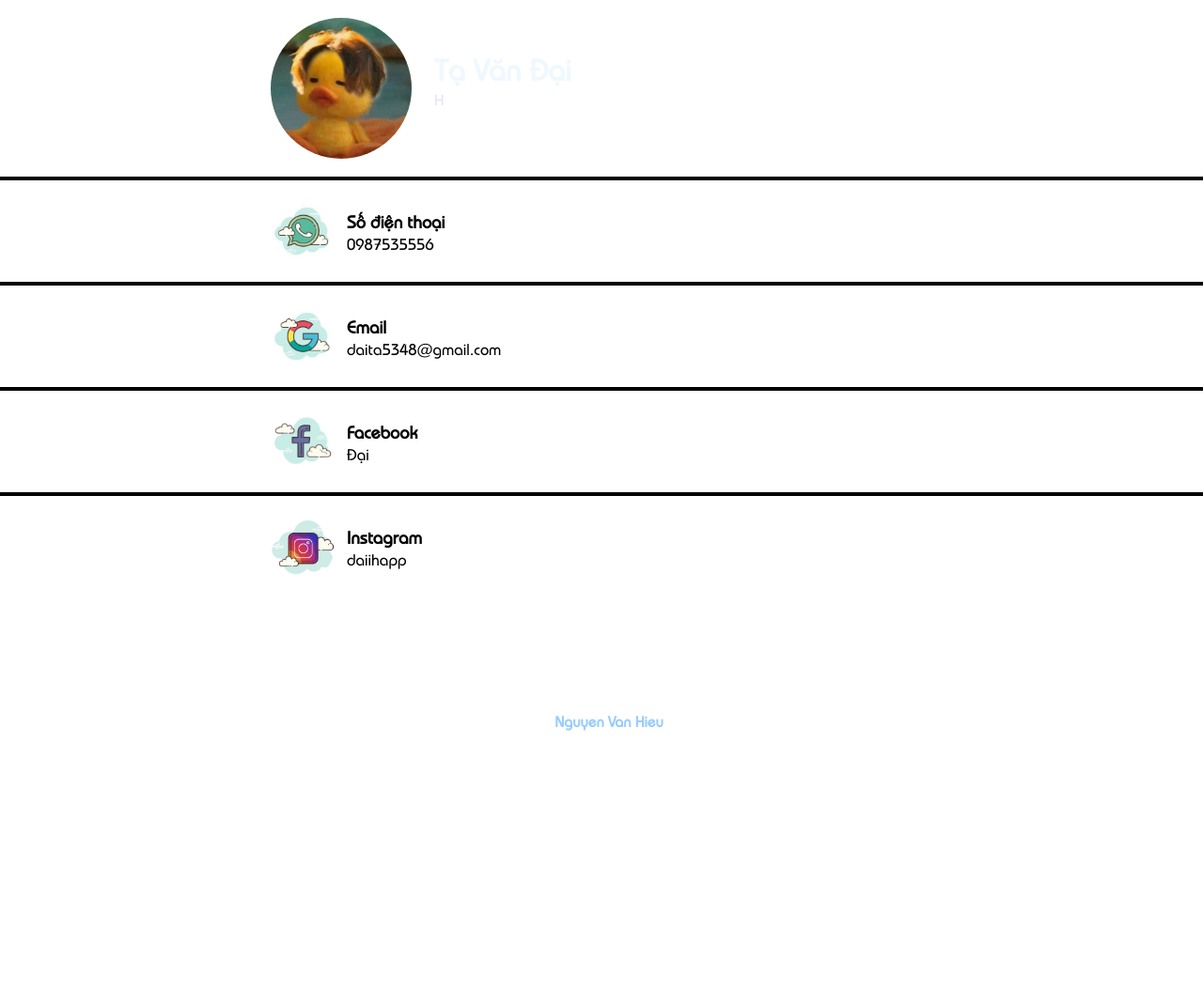
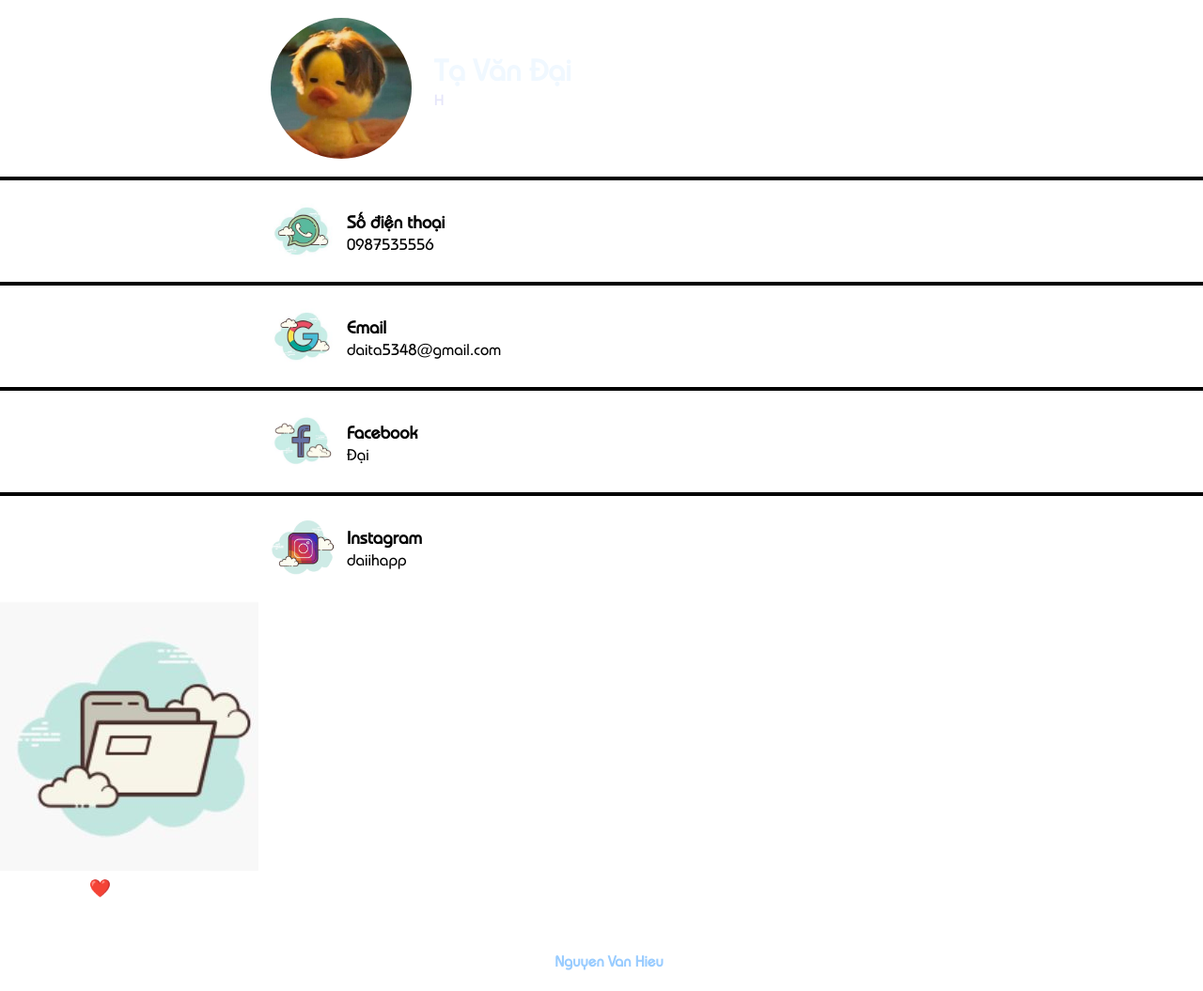
Before and after one commit to daita5348/bio-vandai, a plain HTML site: page index.html in a window 1280 px wide. Shown: the whole page at 94% size. Before the commit the page ends 800 px from the top, so only its background shows below. Drawn offline with Linux system fonts and the light colour scheme; a script that the page names is missing.

Commit message:
Update index.html

```diff
--- a/index.html
+++ b/index.html
@@ -87,6 +87,12 @@
                     </div>
                 </div>
             </a> -->
+            <div class="content">
+                    <img class="logo" src="link.png" alt="">
+                    <div class="info">
+                        <h3>dit me may ❤️</h3>
+                    </div>
+                </div>
             <!-- /1 khối -->
 
         </div>
```
